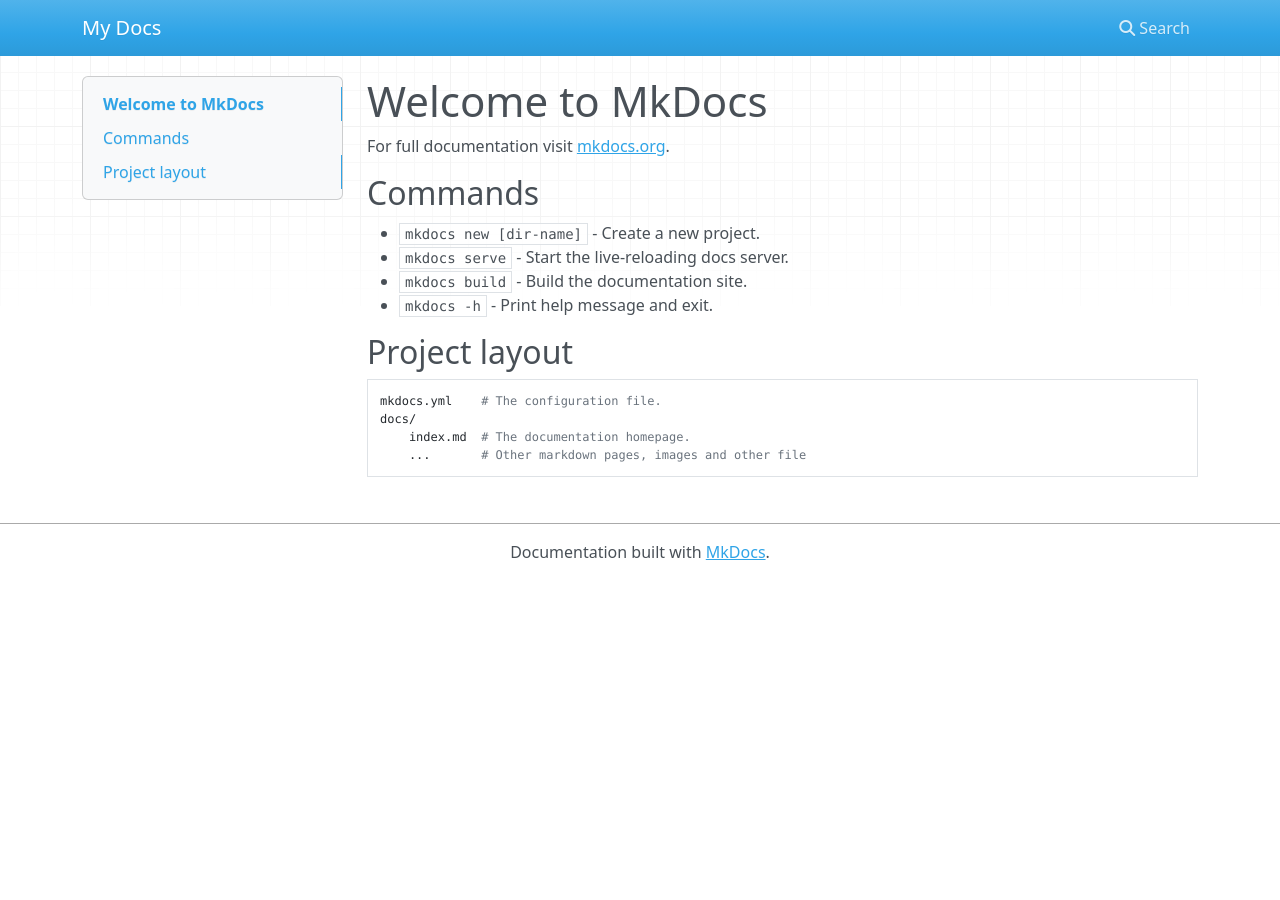
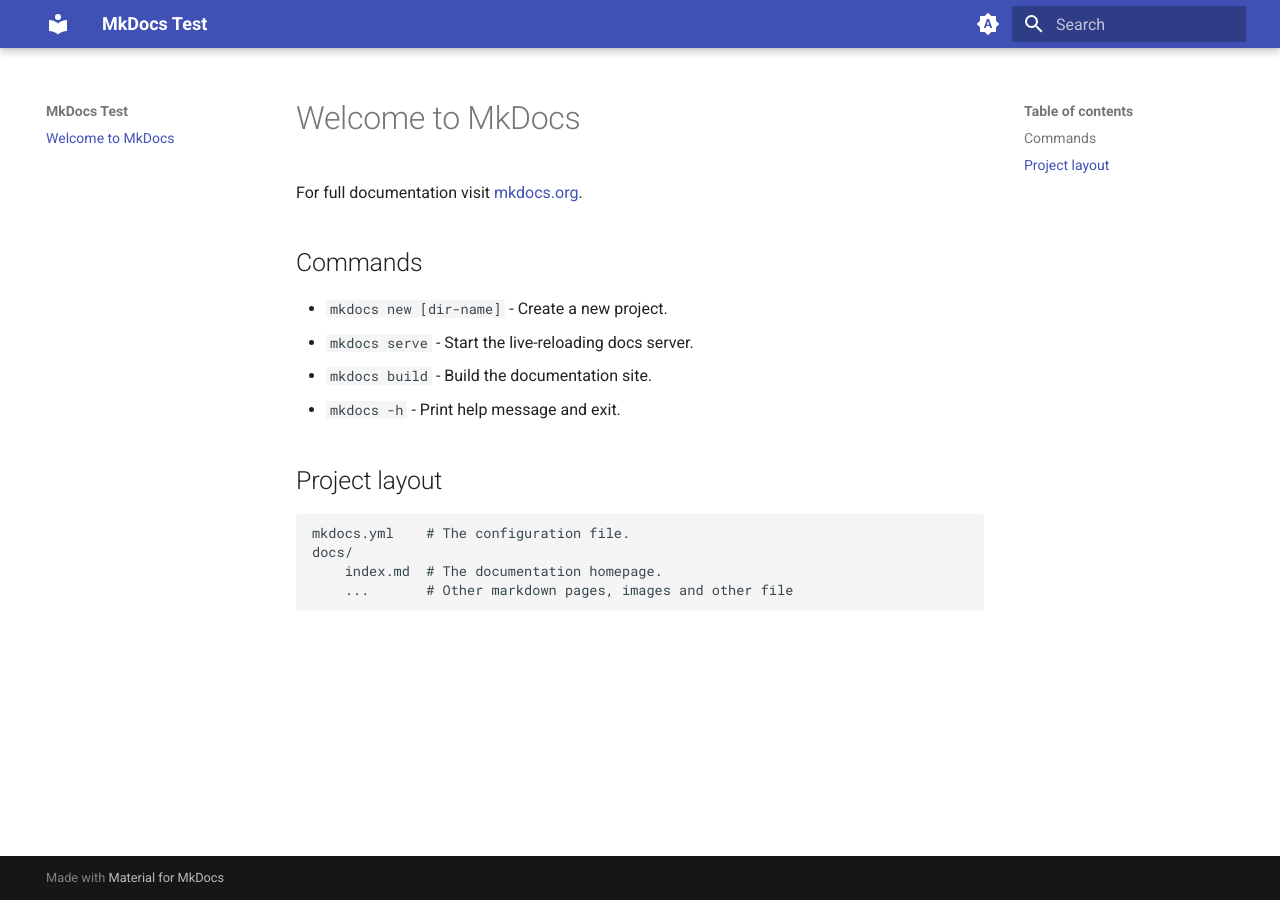
Before and after one commit to DarekW90/ML_PyTorch_page, an MkDocs documentation site: the page built from docs/index.md, in a window 1280 px wide. Built offline with MkDocs 1.6.1 and Material for MkDocs 9.7.7, drawn with Linux system fonts in a browser that asks for light colours; nearby versions of some CDN libraries.

Commit message:
Adding color change button to test

```diff
--- a/mkdocs.yml
+++ b/mkdocs.yml
@@ -1 +1,24 @@
-site_name: My Docs
+site_name: MkDocs Test
+theme:
+  name: material
+  palette:
+
+    # Palette toggle for automatic mode
+    - media: "(prefers-color-scheme)"
+      toggle:
+        icon: material/brightness-auto
+        name: Switch to light mode
+
+    # Palette toggle for light mode
+    - media: "(prefers-color-scheme: light)"
+      scheme: default
+      toggle:
+        icon: material/brightness-7
+        name: Switch to dark mode
+
+    # Palette toggle for dark mode
+    - media: "(prefers-color-scheme: dark)"
+      scheme: slate
+      toggle:
+        icon: material/brightness-4
+        name: Switch to system preference
```
